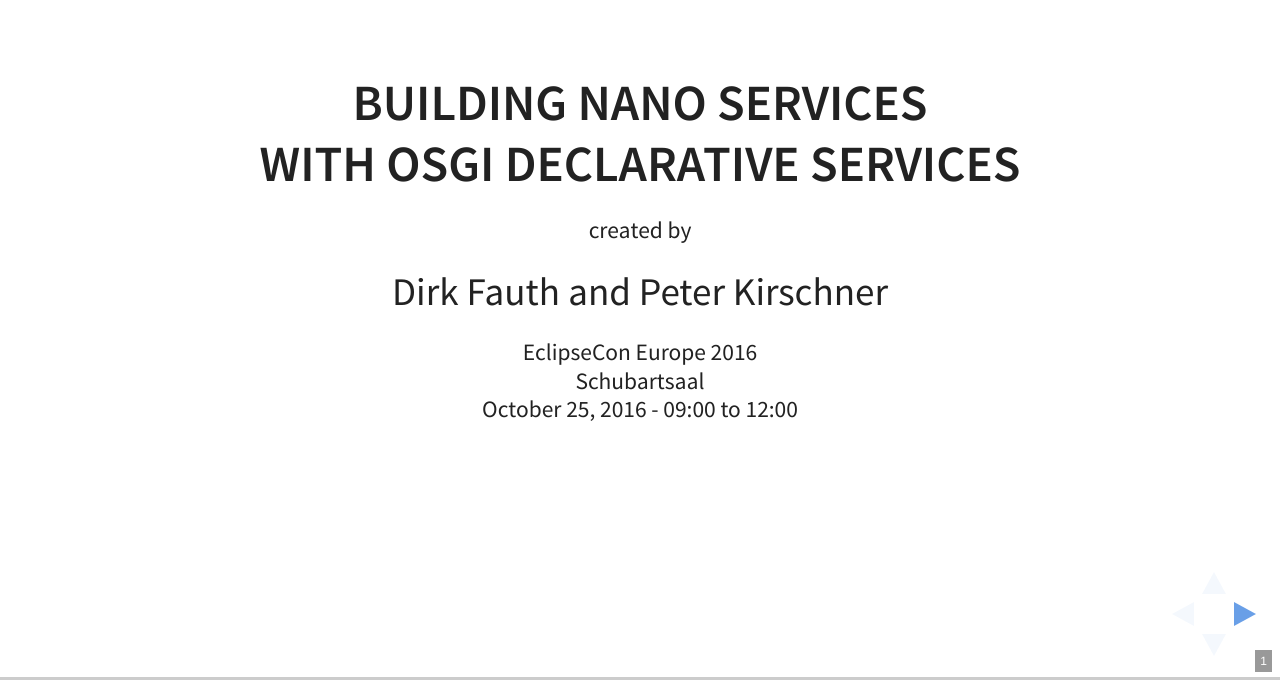
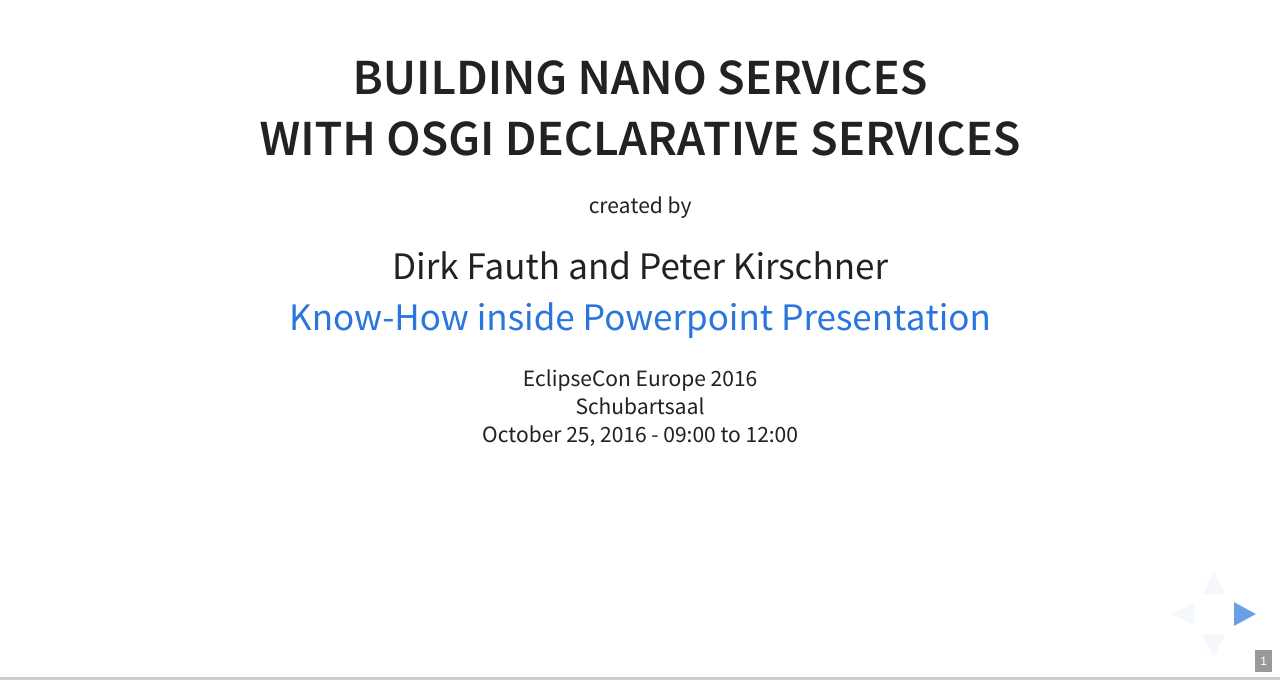
Before and after one commit to peterkir/ece2016, a website: page slides/index.html in a window 1280 px wide. Shown: the part 120-800 px from the top of the page. Drawn offline with Linux system fonts and the light colour scheme.

Commit message:
powerpoint

```diff
--- a/slides/index.html
+++ b/slides/index.html
@@ -40,8 +40,9 @@
 <section id="title">
     <h3>Building Nano Services <br>with OSGi Declarative Services</h3>
     <p>
-        <small>created by</small><br>
-        Dirk Fauth and Peter Kirschner
+        <small>created by</small></br>
+        Dirk Fauth and Peter Kirschner</br>
+        <a href="https://peterkir.github.io/ece2016/slides/Building_Nano_Services_with_OSGi_Declarative_Services.pdf">Know-How inside Powerpoint Presentation</a>
     </p>
     <p><small>
         EclipseCon Europe 2016<br>
```
Also changed, not shown: 1 other file.
